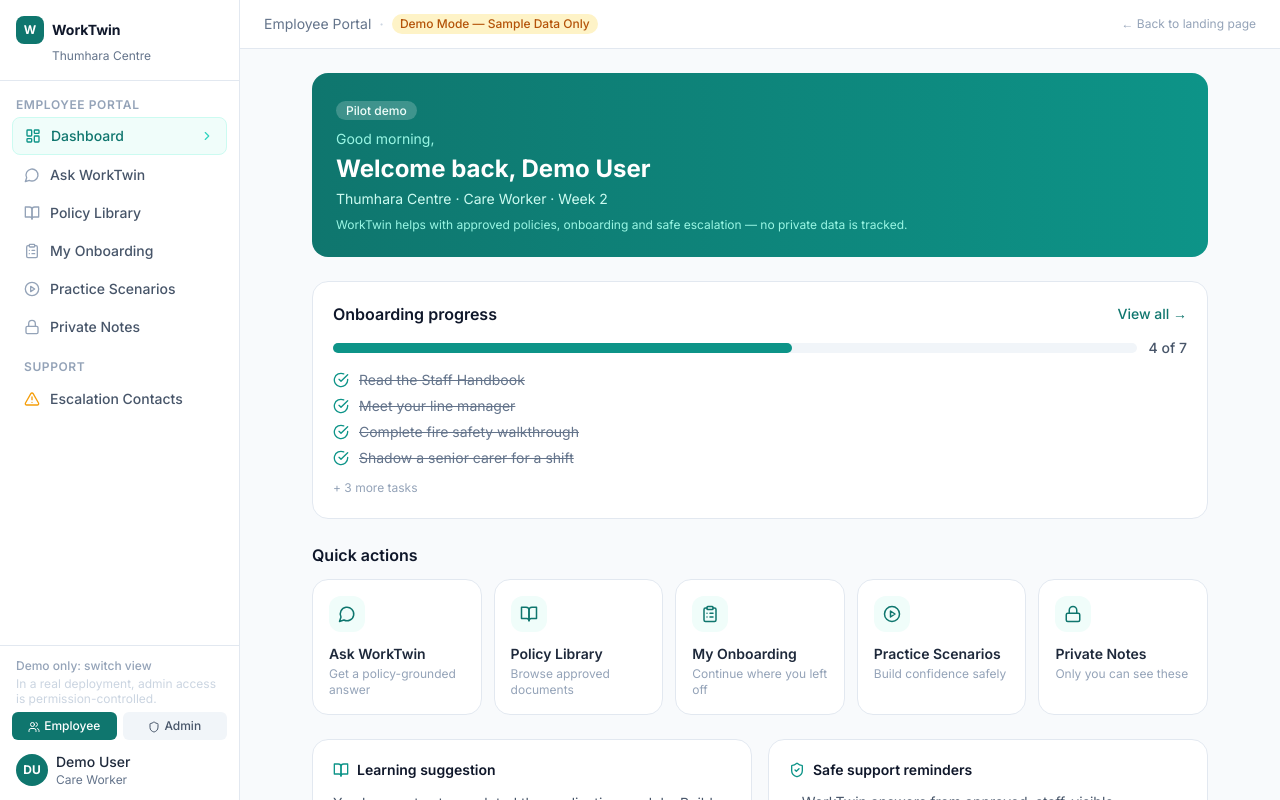
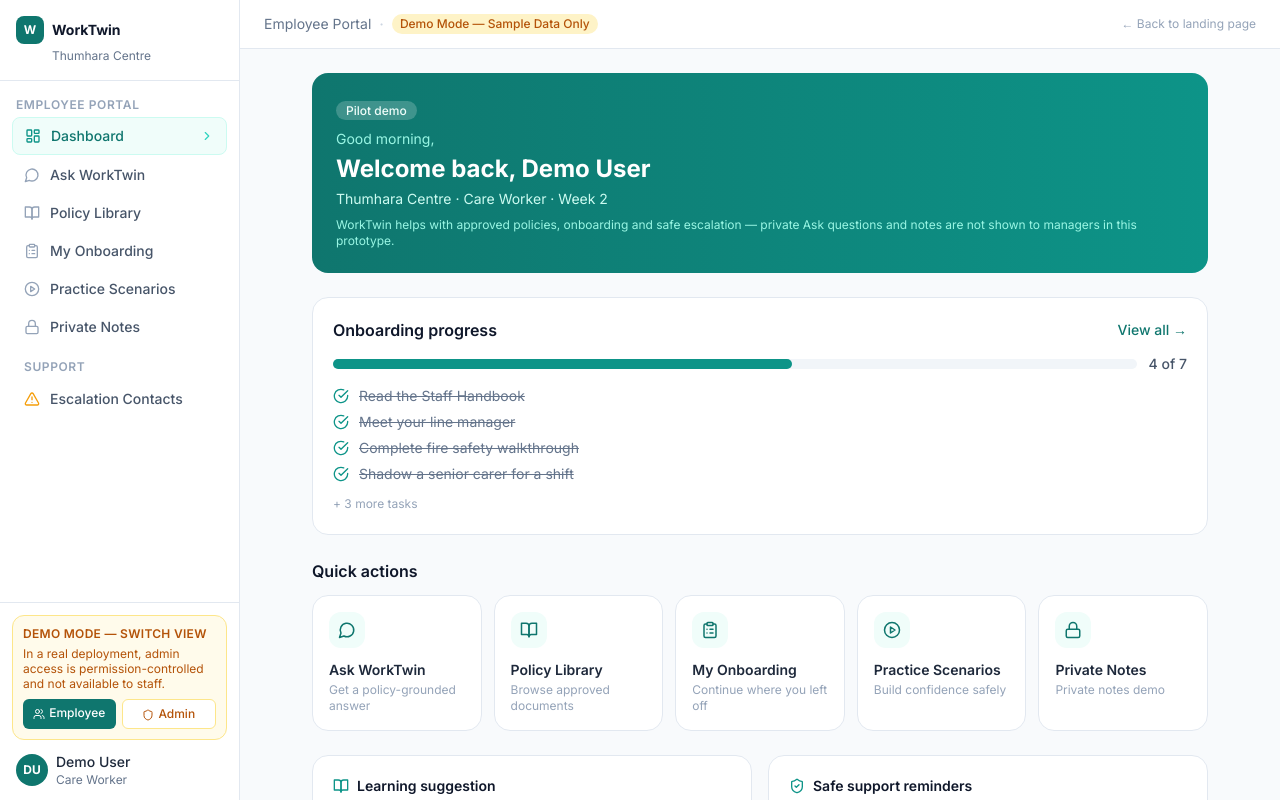
Before and after one commit to inaambasit/worktwin-care-pilot, a Next.js app in the folder frontend/: page /dashboard in a window 1280 px wide. Built offline with nearby package versions, Linux system fonts and the light colour scheme.

Commit message:
Clarify demo navigation and privacy wording

```diff
--- a/frontend/app/dashboard/page.tsx
+++ b/frontend/app/dashboard/page.tsx
@@ -7,7 +7,7 @@ const quickActions = [
   { href: '/policies', icon: BookOpen, label: 'Policy Library', desc: 'Browse approved documents' },
   { href: '/onboarding', icon: ClipboardList, label: 'My Onboarding', desc: 'Continue where you left off' },
   { href: '/scenarios', icon: PlayCircle, label: 'Practice Scenarios', desc: 'Build confidence safely' },
-  { href: '/notes', icon: Lock, label: 'Private Notes', desc: 'Only you can see these' },
+  { href: '/notes', icon: Lock, label: 'Private Notes', desc: 'Private notes demo' },
 ]
 
 const onboardingTasks = [
@@ -37,7 +37,7 @@ export default function DashboardPage() {
           <h1 className="text-2xl font-bold mb-1">Welcome back, Demo User</h1>
           <p className="text-teal-100 text-sm">Thumhara Centre &middot; Care Worker &middot; Week 2</p>
           <p className="text-teal-200 text-xs mt-2">
-            WorkTwin helps with approved policies, onboarding and safe escalation &mdash; no private data is tracked.
+            WorkTwin helps with approved policies, onboarding and safe escalation &mdash; private Ask questions and notes are not shown to managers in this prototype.
           </p>
         </div>
 
--- a/frontend/app/notes/page.tsx
+++ b/frontend/app/notes/page.tsx
@@ -107,7 +107,7 @@ export default function NotesPage() {
         <div className="bg-teal-50 border border-teal-200 rounded-2xl px-4 py-3 flex items-center gap-3 mb-3">
           <Shield size={16} className="text-teal-700 shrink-0" />
           <p className="text-sm text-teal-800">
-            <span className="font-semibold">Your notes are completely private.</span> Managers and colleagues cannot view, search or export your notes. Only you can see them.
+            <span className="font-semibold">Notes are private in this demo.</span> In a real deployment, notes would not be accessible to managers or colleagues.
           </p>
         </div>
         {/* Demo disclaimer */}
@@ -205,7 +205,7 @@ export default function NotesPage() {
                 {/* Footer */}
                 <div className="px-5 py-2 border-t border-slate-100 flex items-center gap-2">
                   <Lock size={12} className="text-slate-400" />
-                  <p className="text-xs text-slate-400">Private to you only · Not visible to managers or admin</p>
+                  <p className="text-xs text-slate-400">Demo only — session storage · Not persisted between sessions</p>
                 </div>
               </>
             )}
--- a/frontend/components/AppLayout.tsx
+++ b/frontend/components/AppLayout.tsx
@@ -91,16 +91,19 @@ export default function AppLayout({ children }: { children: React.ReactNode }) {
 
         {/* Demo switcher + user */}
         <div className="border-t border-slate-200 p-3 space-y-3">
-          <div>
-            <p className="text-xs text-slate-400 mb-0.5 px-1 font-medium">Demo only: switch view</p>
-            <p className="text-xs text-slate-300 mb-1.5 px-1 leading-tight">In a real deployment, admin access is permission-controlled.</p>
+          {/* Demo-only view switcher — visually separated from employee nav */}
+          <div className="rounded-xl bg-amber-50 border border-amber-200 p-2.5">
+            <p className="text-xs font-semibold text-amber-700 uppercase tracking-wide mb-1">Demo Mode — Switch View</p>
+            <p className="text-xs text-amber-700 mb-2 leading-tight">
+              In a real deployment, admin access is permission-controlled and not available to staff.
+            </p>
             <div className="flex gap-1.5">
               <Link
                 href="/dashboard"
                 className={`flex-1 text-center text-xs py-1.5 rounded-md font-medium transition-colors ${
                   !isAdmin
                     ? 'bg-teal-700 text-white'
-                    : 'bg-slate-100 text-slate-600 hover:bg-slate-200'
+                    : 'bg-white border border-amber-200 text-amber-700 hover:bg-amber-100'
                 }`}
               >
                 <Users size={12} className="inline mr-1" />
@@ -111,7 +114,7 @@ export default function AppLayout({ children }: { children: React.ReactNode }) {
                 className={`flex-1 text-center text-xs py-1.5 rounded-md font-medium transition-colors ${
                   isAdmin
                     ? 'bg-teal-700 text-white'
-                    : 'bg-slate-100 text-slate-600 hover:bg-slate-200'
+                    : 'bg-white border border-amber-200 text-amber-700 hover:bg-amber-100'
                 }`}
               >
                 <Shield size={12} className="inline mr-1" />
```
